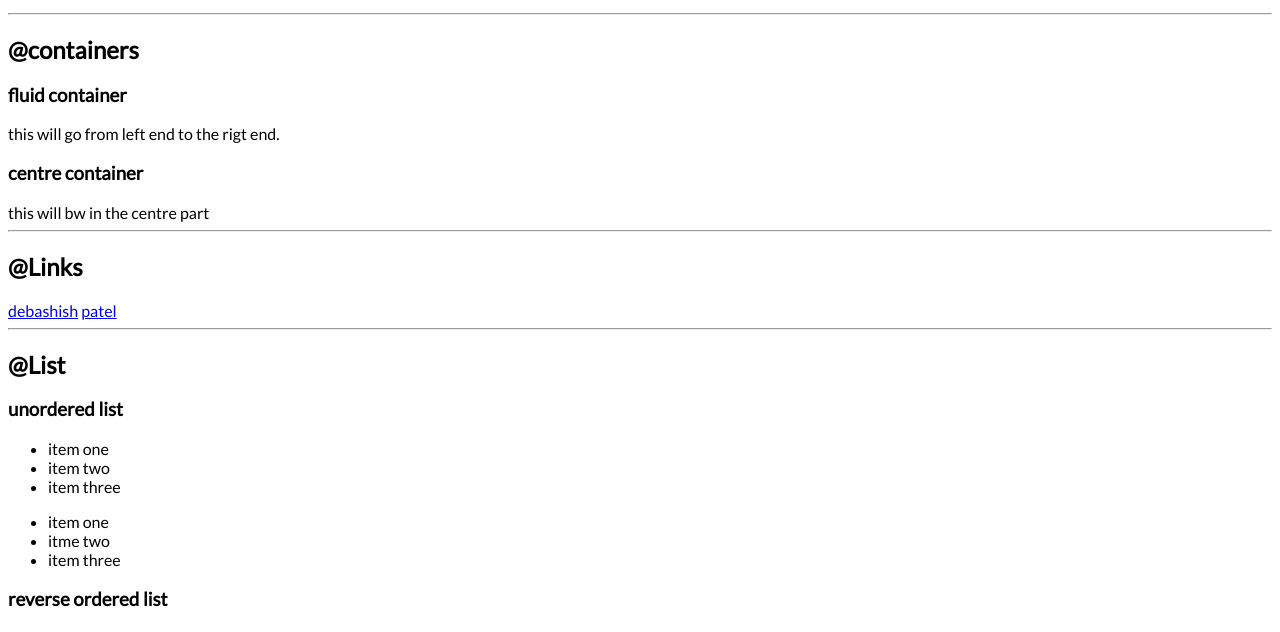
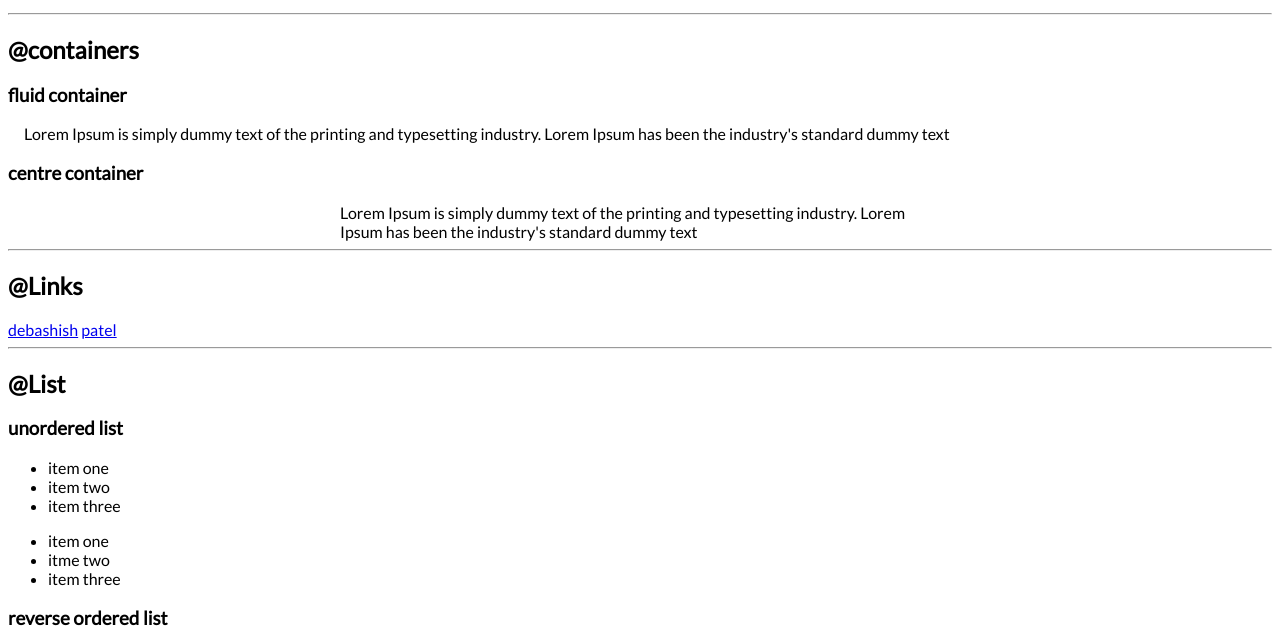
Before and after one commit to debashishpatel/webdev, a plain HTML site: page index.html in a window 1280 px wide. Shown: the part 104-736 px from the top of the page. Drawn offline with Linux system fonts and the light colour scheme.

Commit message:
container

```diff
--- a/index.html
+++ b/index.html
@@ -16,10 +16,10 @@
     <h2>@containers</h2>
 
     <h3>fluid container</h3>
-    <div>this will go from left end to the rigt end.</div>
+    <div class="container">Lorem Ipsum is simply dummy text of the printing and typesetting industry. Lorem Ipsum has been the industry's standard dummy text </div>
 
     <h3>centre container</h3>
-    <div>this will bw in the centre part</div>
+    <div class="container container-center">Lorem Ipsum is simply dummy text of the printing and typesetting industry. Lorem Ipsum has been the industry's standard dummy text </div>
 
     <hr>
 
--- a/styles.css
+++ b/styles.css
@@ -3,3 +3,13 @@
 body {
     font-family: 'Lato', sans-serif;
 }
+
+.container {
+    padding-left: 1rem;
+    padding-right: 1rem;
+}
+
+.container-center {
+    max-width: 600px;
+    margin: auto;
+}
```
